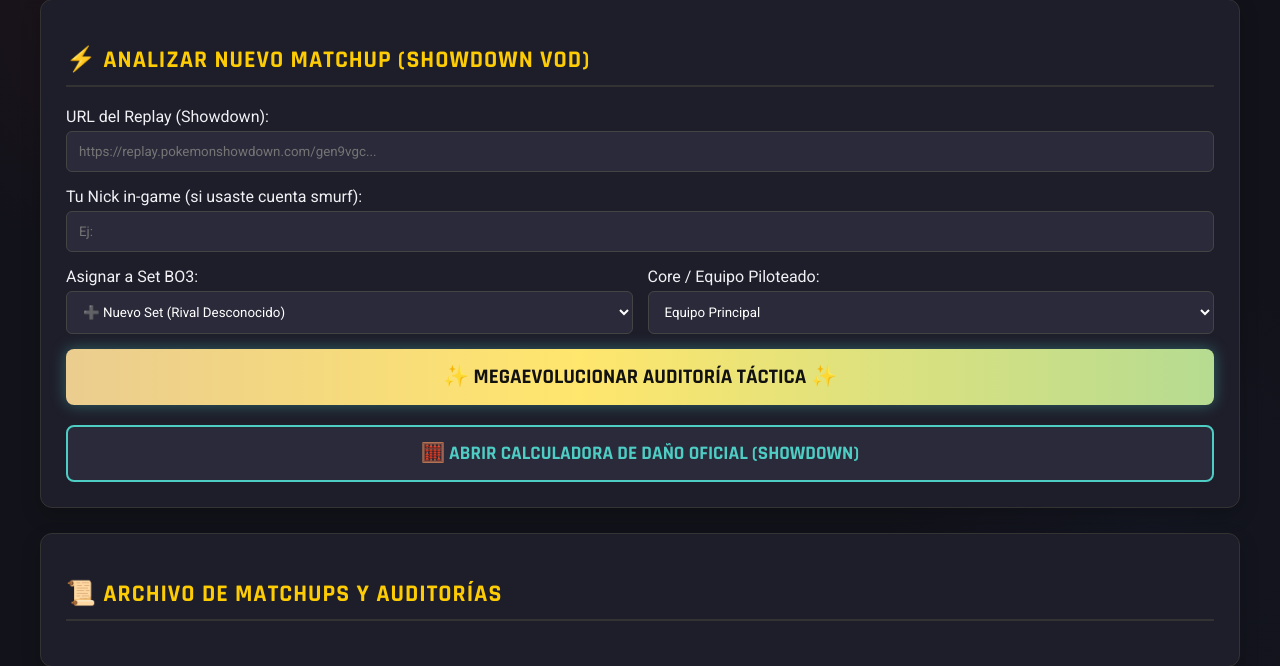
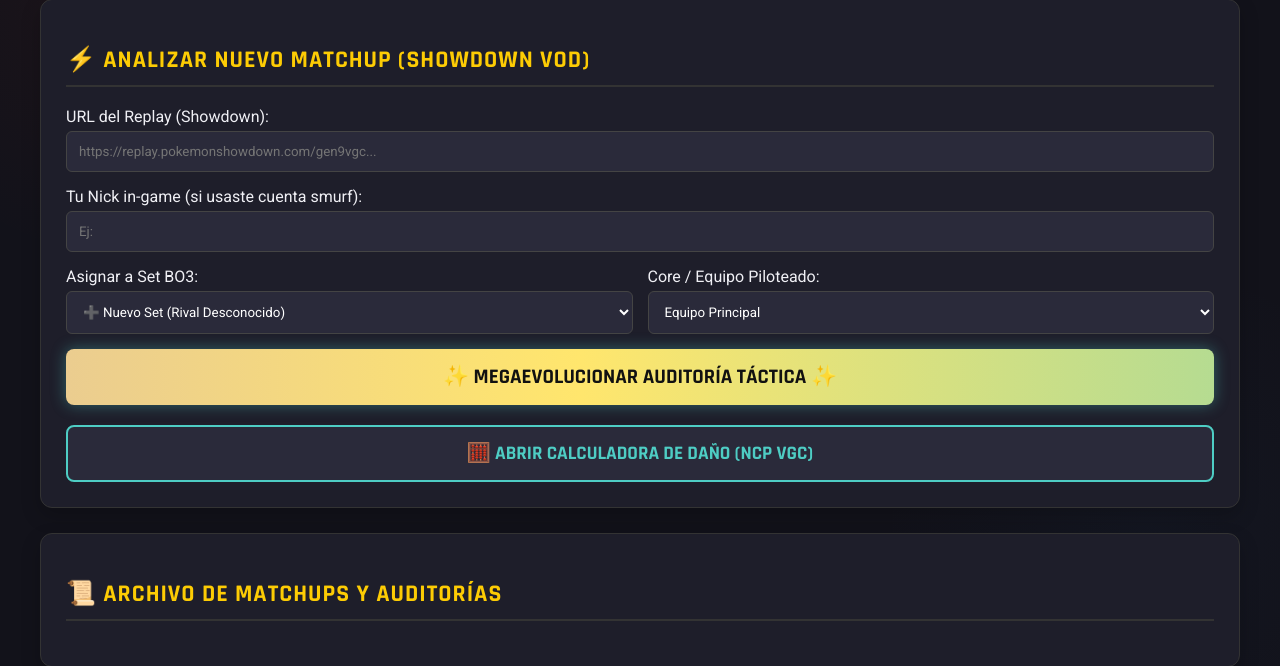
Before and after one commit to gilpinzonalvaro-commits/vgc-coach, a Flask app: template templates/dashboard.html in a window 1280 px wide. Shown: the part 185-851 px from the top of the page. Run offline with Flask 3, Linux system fonts and the light colour scheme; the template is opened without the code that fills it, so the values that code supplies are empty; some libraries are stand-ins or nearby versions.

Commit message:
Update dashboard.html

```diff
--- a/templates/dashboard.html
+++ b/templates/dashboard.html
@@ -314,8 +314,8 @@
                 <button type="submit" class="btn-mega">✨ MEGAEVOLUCIONAR AUDITORÍA TÁCTICA ✨</button>
             </form>
 
-            <a href="https://calc.pokemonshowdown.com/" target="_blank" class="btn-calc-bottom">
-                🧮 ABRIR CALCULADORA DE DAÑO OFICIAL (SHOWDOWN)
+            <a href="https://nerd-of-now.github.io/NCP-VGC-Damage-Calculator/" target="_blank" class="btn-calc-bottom">
+                🧮 ABRIR CALCULADORA DE DAÑO (NCP VGC)
             </a>
         </div>
 
@@ -427,7 +427,7 @@
                                 {% if t.paste %}
                                     <a href="{{ t.paste }}" target="_blank" style="color: var(--poke-cyan); text-decoration: none; font-size: 0.9em;">🔗 Ver PokéPaste</a>
                                 {% endif %}
-                                <a href="https://calc.pokemonshowdown.com/" target="_blank" class="btn-calc-card">
+                                <a href="https://nerd-of-now.github.io/NCP-VGC-Damage-Calculator/" target="_blank" class="btn-calc-card">
                                     🧮 Abrir Calculadora
                                 </a>
                             </div>
```
